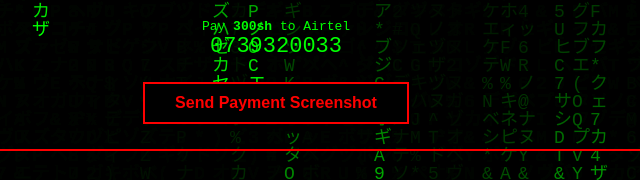
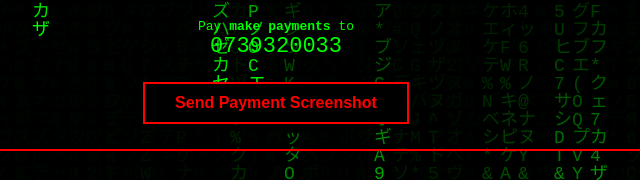
Before and after one commit to young547/AVIATOR-PREDICTOR, a plain HTML site: page index.html in a window 1280 px wide. Shown: the part 181-361 px from the top of the page, 364-1004 px from the left. Drawn offline with Linux system fonts and the light colour scheme.

Commit message:
Update index.html

```diff
--- a/index.html
+++ b/index.html
@@ -175,7 +175,7 @@ function predictCrash(){
       <img src="https://upload.wikimedia.org/wikipedia/commons/6/6b/WhatsApp.svg" alt="WhatsApp" style="width:16px;vertical-align:middle;margin-right:8px;">Contact Developer
     </a>
     <br><br>
-    <p style="color:#00ff00;">Pay <strong>300sh</strong> to Airtel <br><span style="font-size:22px;">0739320033</span></p>
+    <p style="color:#00ff00;">Pay <strong>make payments</strong> to  <br><span style="font-size:22px;">0739320033</span></p>
     <button class="button" onclick="showScreenshotBar()">Send Payment Screenshot</button>
     <div id="screenshot-bar" class="hidden" style="margin-top:20px;">
       <a href="https://wa.me/254739320033" target="_blank" class="green-button">
```
